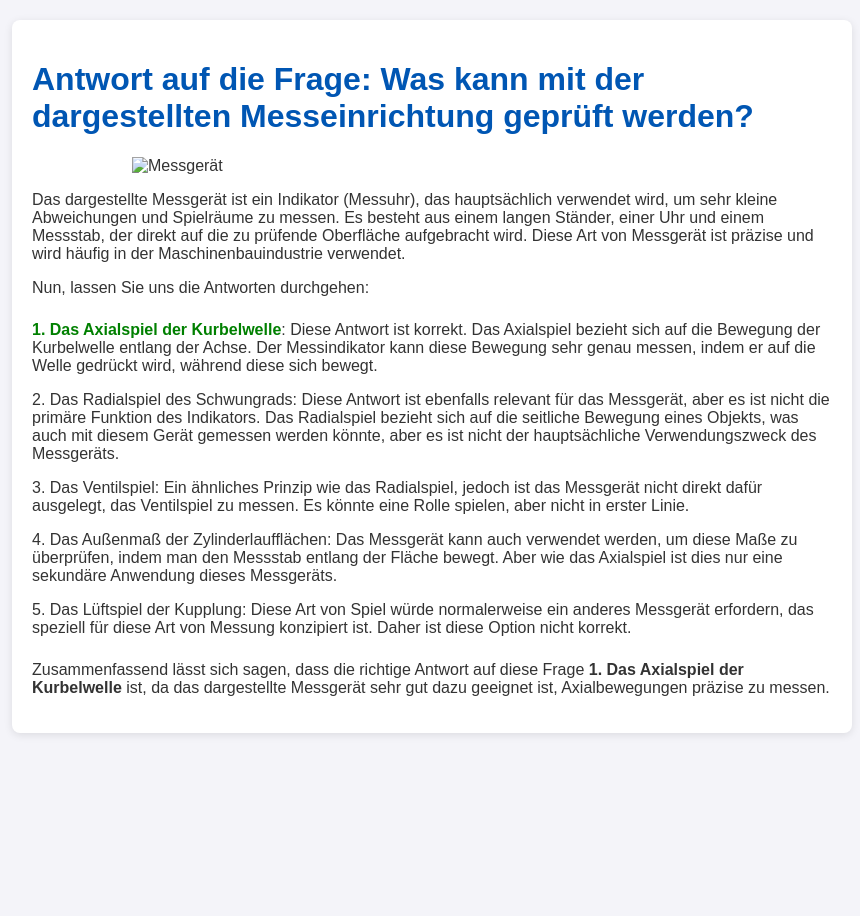
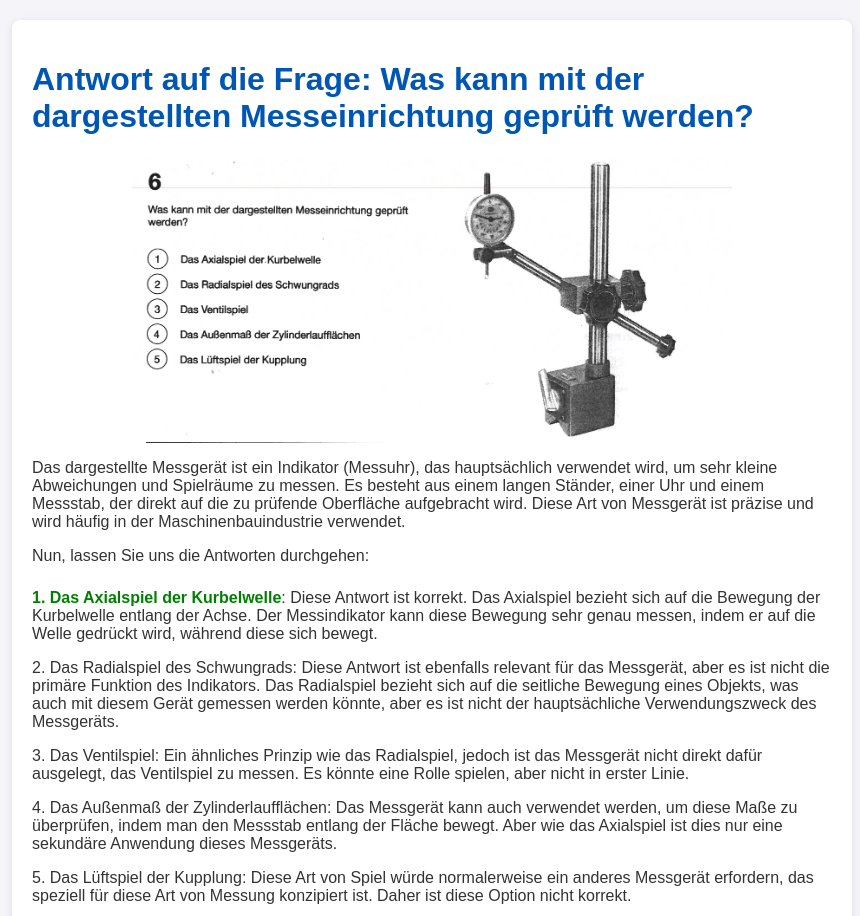
Before and after one commit to AnatoliiBiriukov/KFZ, a plain HTML site: page pages/Frage_1.html in a window 1280 px wide. Shown: the top 916 px of the page, without its empty margins (208-1068 px from the left). Before the commit the page ends 800 px from the top, so only its background shows below. Drawn offline with Linux system fonts and the light colour scheme.

Commit message:
Добавил все недостающие файлы

```diff
--- a/pages/Frage_1.html
+++ b/pages/Frage_1.html
@@ -44,7 +44,7 @@
 <body>
     <div class="container">
         <h1>Antwort auf die Frage: Was kann mit der dargestellten Messeinrichtung geprüft werden?</h1>
-        <img src="./foto/Messuhr.png" alt="Messgerät">
+        <img src="../foto/Messuhr.png" alt="Messgerät">
         <p>Das dargestellte Messgerät ist ein Indikator (Messuhr), das hauptsächlich verwendet wird, um sehr kleine Abweichungen und Spielräume zu messen. Es besteht aus einem langen Ständer, einer Uhr und einem Messstab, der direkt auf die zu prüfende Oberfläche aufgebracht wird. Diese Art von Messgerät ist präzise und wird häufig in der Maschinenbauindustrie verwendet.</p>
         <p>Nun, lassen Sie uns die Antworten durchgehen:</p>
         <ul>
```
